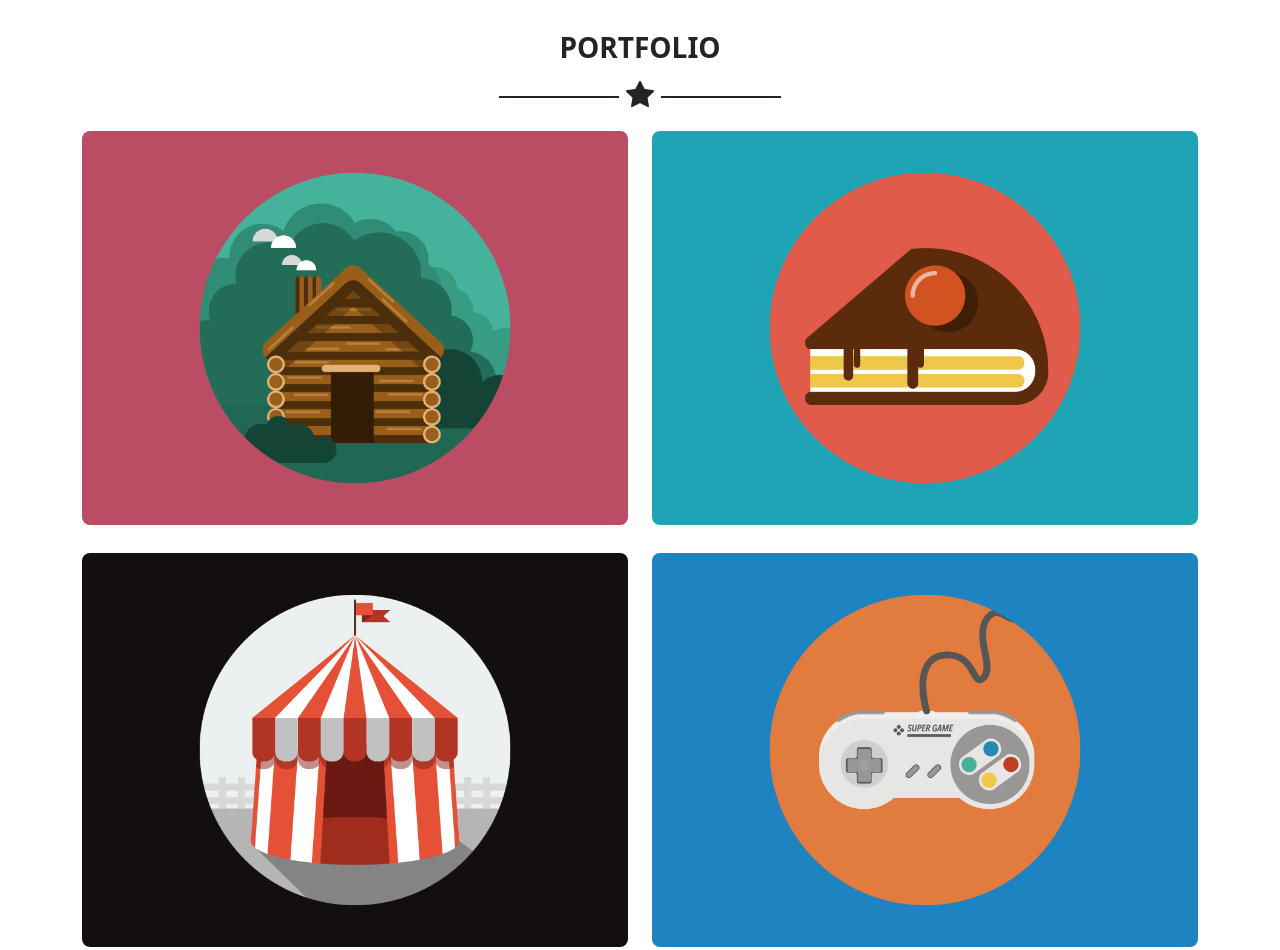
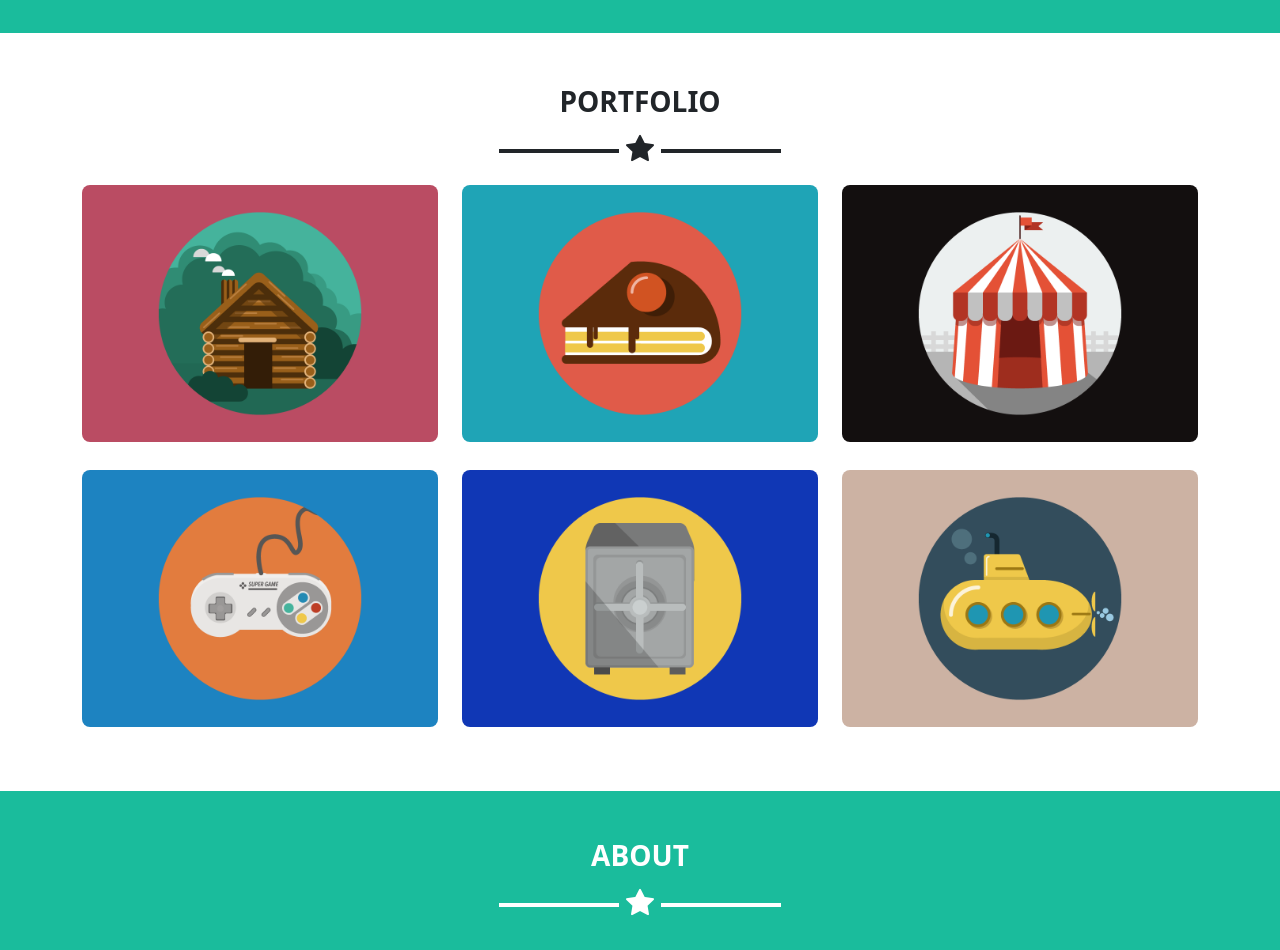
Before and after one commit to Amreal-Lamanera/html-css-bootstrap-freelancer, a plain HTML site: page index.html in a window 1280 px wide. Shown: the part 560-1510 px from the top of the page. Drawn offline with nearby package versions, Linux system fonts and the light colour scheme.

Commit message:
minor changes

```diff
--- a/css/style.css
+++ b/css/style.css
@@ -27,8 +27,9 @@ img {
 .dash::before,
 .dash::after {
     content: '';
-    border: 0.1rem solid currentColor;
+    height: 4px;
     width: 10vw;
+    background-color: currentColor;
     max-width: 120px;
     display: inline-block;
     vertical-align: middle;
@@ -152,7 +153,7 @@ section:nth-child(odd) {
 
 .main-footer .social_icons>* {
     display: inline-block;
-    width: 3rem;
+    width: 2rem;
     aspect-ratio: 1;
 }
 
--- a/index.html
+++ b/index.html
@@ -71,7 +71,7 @@
         <main class="main-content">
 
             <!-- HERO SECTION -->
-            <section class="hero d-flex flex-column align-items-center text-white text-uppercase text-center">
+            <section class="hero d-flex flex-column align-items-center text-white text-uppercase text-center py-4">
 
                 <figure class="hero-avatar">
                     <img src="img/avatar.svg" alt="Avatar img">
@@ -81,7 +81,7 @@
                 <div class="dash pb-3 text-center fs-3">
                     <i class="bi bi-star-fill"></i>
                 </div>
-                <ul class="list-inline">
+                <ul class="list-inline fs-5">
                     <li class="list-inline-item m-0">graphic artist</li>
                     <li class="list-inline-item m-0">web designer</li>
                     <li class="list-inline-item m-0">illustrator</li>
@@ -104,27 +104,27 @@
                     </div>
 
                     <div class="row">
-                        <div class="col-12 col-lg-6 col-xxl-4 ms_card">
+                        <div class="col-12 col-md-6 col-lg-4 ms_card">
                             <img src="img/cabin.png" alt="Cabin img">
                         </div>
 
-                        <div class="col-12 col-lg-6 col-xxl-4 ms_card">
+                        <div class="col-12 col-md-6 col-lg-4 ms_card">
                             <img src="img/cake.png" alt="Cake img">
                         </div>
 
-                        <div class="col-12 col-lg-6 col-xxl-4 ms_card">
+                        <div class="col-12 col-md-6 col-lg-4 ms_card">
                             <img src="img/circus.png" alt="Circus img">
                         </div>
 
-                        <div class="col-12 col-lg-6 col-xxl-4 ms_card">
+                        <div class="col-12 col-md-6 col-lg-4 ms_card">
                             <img src="img/game.png" alt="Gamepad img">
                         </div>
 
-                        <div class="col-12 col-lg-6 col-xxl-4 ms_card">
+                        <div class="col-12 col-md-6 col-lg-4 ms_card">
                             <img src="img/safe.png" alt="Safe img">
                         </div>
 
-                        <div class="col-12 col-lg-6 col-xxl-4 ms_card">
+                        <div class="col-12 col-md-6 col-lg-4 ms_card">
                             <img src="img/submarine.png" alt="Submarine img">
                         </div>
                     </div>
@@ -145,7 +145,7 @@
                         <i class="bi bi-star-fill"></i>
                     </div>
 
-                    <div class="about-desc py-3 row row-cols-1 row-cols-lg-2 gx-3">
+                    <div class="about-desc py-3 row row-cols-1 row-cols-md-2 gx-3">
                         <p class="col">
                             Lorem ipsum dolor sit amet, consectetur adipisicing elit. Recusandae blanditiis eveniet nemo
                             officia eum vero incidunt placeat aperiam ipsa ea, quam debitis esse omnis repellat
@@ -241,7 +241,7 @@
                                 </div>
                                 <div
                                     class="icon rounded-circle border-white border border-1 d-flex justify-content-center align-items-center me-2">
-                                    <i class="fa-brands fa-linkedin rounded-circle"></i>
+                                    <i class="fa-brands fa-linkedin-in rounded-circle"></i>
                                 </div>
                             </div>
                         </div>
```
